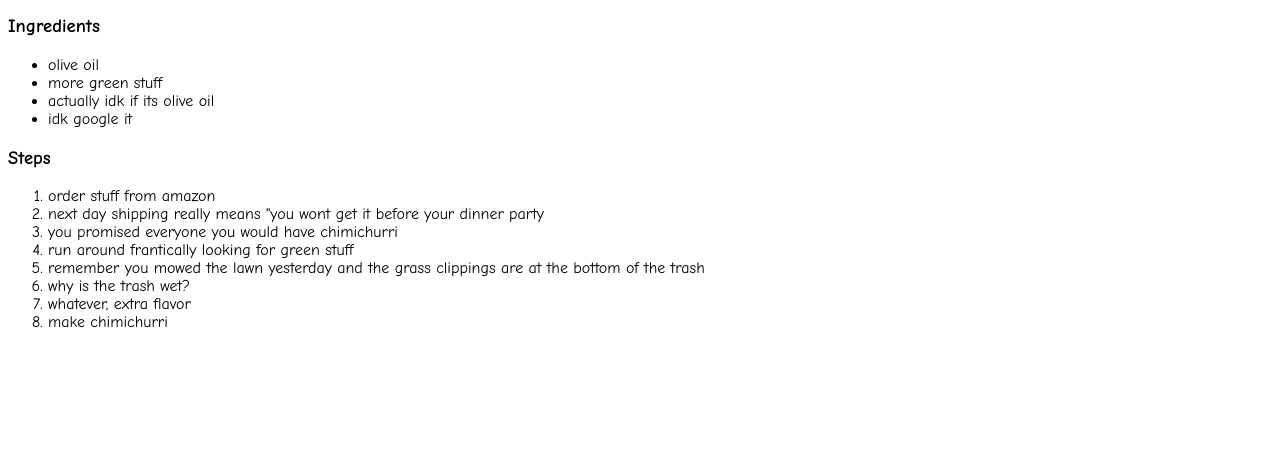
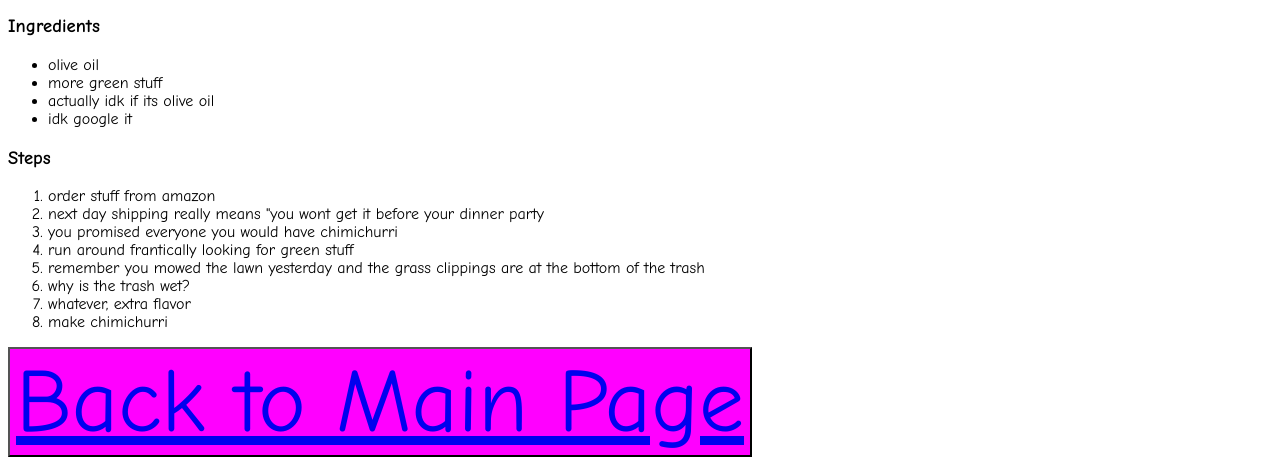
Before and after one commit to Lt-Toodles/odin-recipes, a plain HTML site: page recipes/chimichurri.html in a window 1280 px wide. Shown: the part 510-975 px from the top of the page. Before the commit the page ends 857 px from the top, so only its background shows below. Drawn offline with Linux system fonts and the light colour scheme.

Commit message:
add back to main page buttons

```diff
--- a/recipes/chimichurri.html
+++ b/recipes/chimichurri.html
@@ -29,5 +29,6 @@
         <li>whatever, extra flavor</li>
         <li>make chimichurri</li>
     </ol>
+    <button class="backtomainbutton"><a href= ../index.html>Back to Main Page</a></button>
 </body>
 </html>
--- a/styles.css
+++ b/styles.css
@@ -17,6 +17,11 @@
     font-size: 40px;
 }
 
+.backtomainbutton{
+    background-color: magenta;
+    font-size: 90px;
+}
+
 .recipeimage{
     height: auto;
     width: 400px;
```
Also changed, not shown: index.html (+1 -0 lines), recipes/lasagna.html (+1 -0 lines), recipes/shrimp_curry.html (+1 -0 lines).
